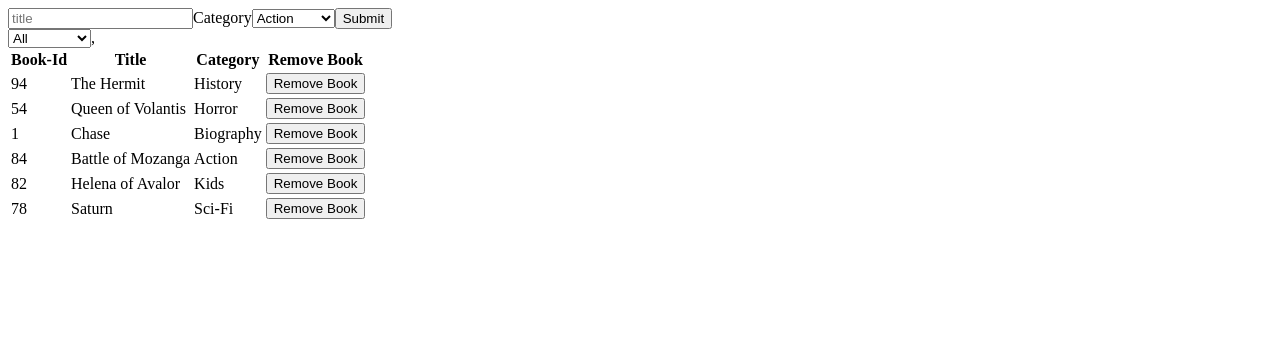
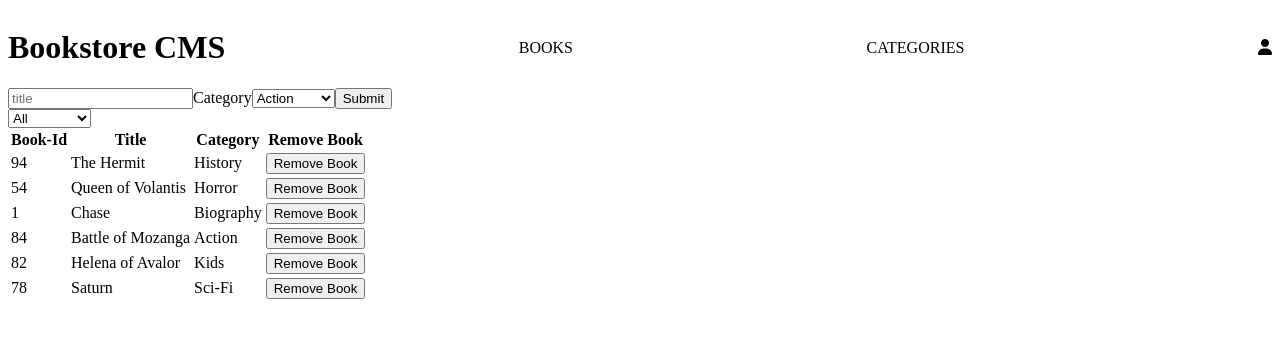
Before and after one commit to george-shammar/bookstore-cmss, a React (Create React App) app: page / in a window 1280 px wide. Shown: the top 338 px of the page. Built offline with nearby package versions, Linux system fonts and the light colour scheme.

Commit message:
Style header with flex

```diff
--- a/public/index.html
+++ b/public/index.html
@@ -25,6 +25,7 @@
       Learn how to configure a non-root public URL by running `npm run build`.
     -->
     <title>Bookstore</title>
+    <script src="https://kit.fontawesome.com/bfb663eab2.js" crossorigin="anonymous"></script>
   </head>
   <body>
     <noscript>You need to enable JavaScript to run this app.</noscript>
--- a/src/components/App.js
+++ b/src/components/App.js
@@ -1,9 +1,16 @@
 import React from 'react';
 import BooksForm from '../containers/BooksForm';
 import BooksList from '../containers/BooksList';
+import '../stylesheets/App.css';
 
 const App = () => (
   <>
+    <div className="header">
+      <h1>Bookstore CMS</h1>
+      <p>BOOKS</p>
+      <p>CATEGORIES</p>
+      <div className="user"><i className="fas fa-user" /></div>
+    </div>
     <BooksForm />
     <BooksList />
   </>
--- a/src/containers/BooksList.js
+++ b/src/containers/BooksList.js
@@ -22,7 +22,6 @@ const BooksList = () => {
   return (
     <>
       <CategoryFilter filter={filter} handleFilter={handleFilter} />
-      ,
       <table>
         <thead>
           <tr>
--- /dev/null
+++ b/src/stylesheets/App.css
@@ -0,0 +1,9 @@
+.header {
+    display: flex;
+    align-items: center;
+    justify-content: space-between;
+}
+/*
+.user {
+
+} */
```
Also changed, not shown: src/stylesheets/Index.css (deleted).
